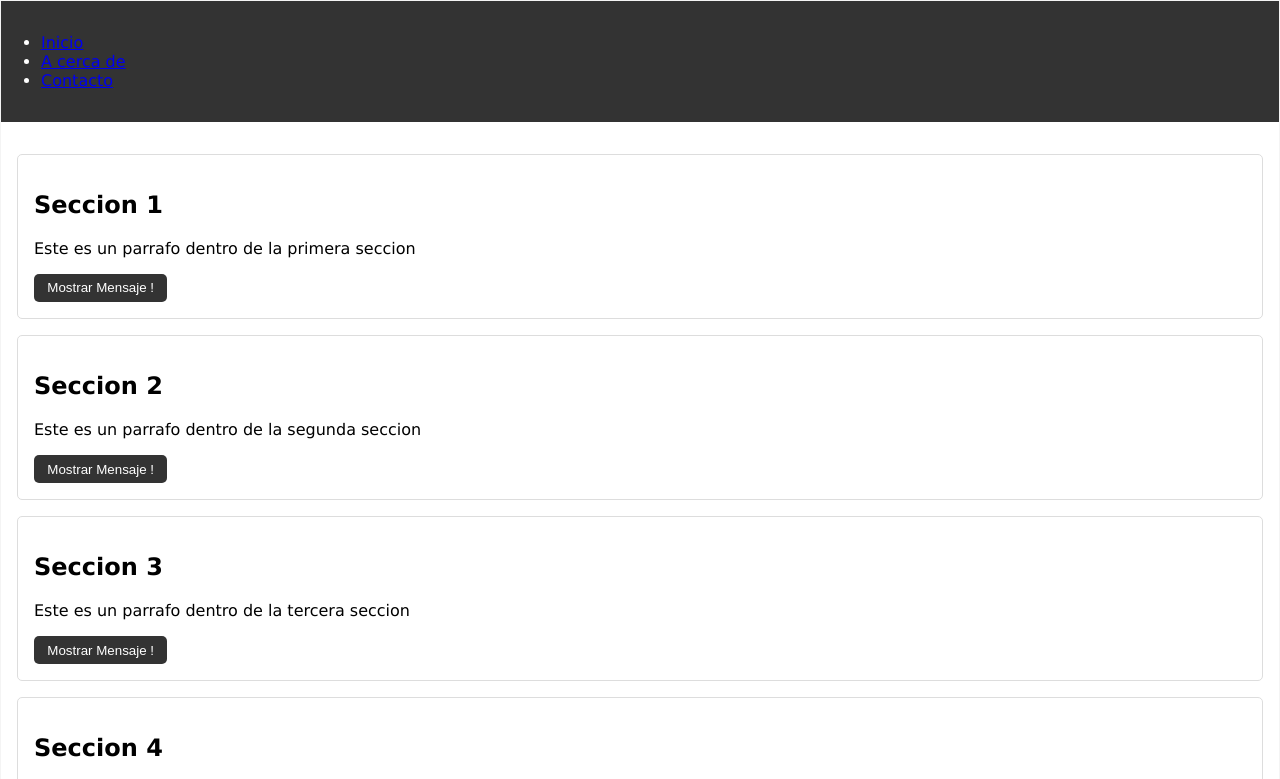
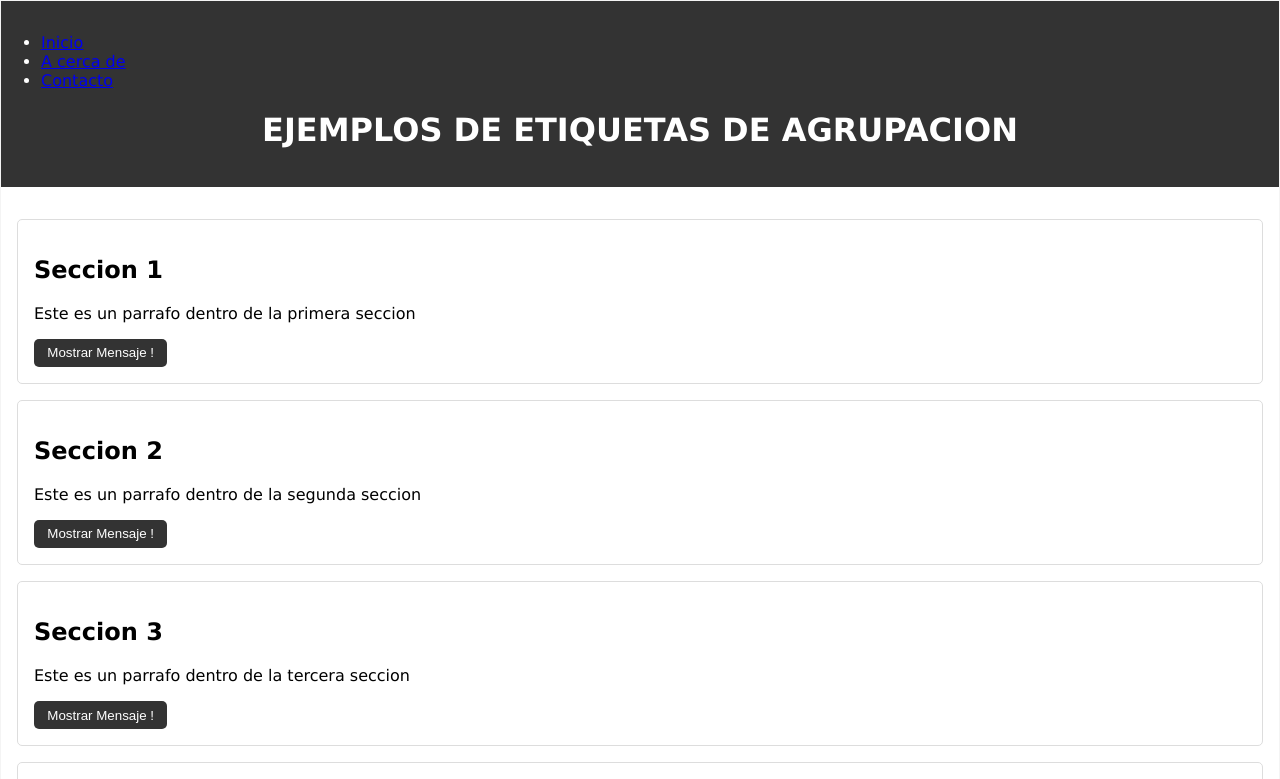
Before and after one commit to CarolynPro/Laboratorio-15, a plain HTML site: page index.html in a window 1280 px wide. Shown: the top 779 px of the page. Drawn offline with Linux system fonts and the light colour scheme.

Commit message:
agregarv titulo

```diff
--- a/index.html
+++ b/index.html
@@ -15,6 +15,7 @@
                 <li><a href="#contacto">Contacto</a></li>
             </ul>
         </nav>
+      <h1>EJEMPLOS DE ETIQUETAS DE AGRUPACION</h1>
 
     </header>
     <div>
```
